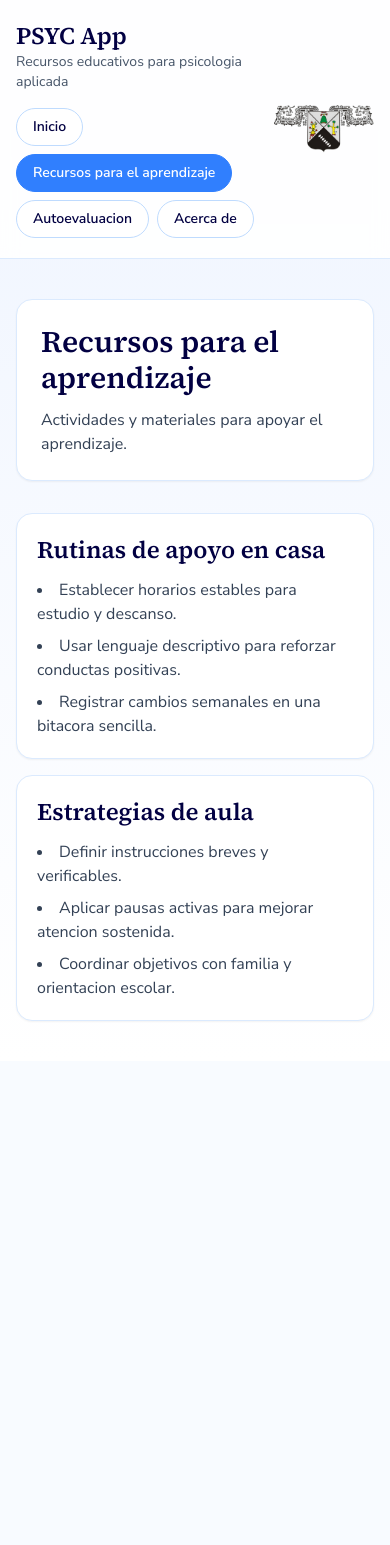
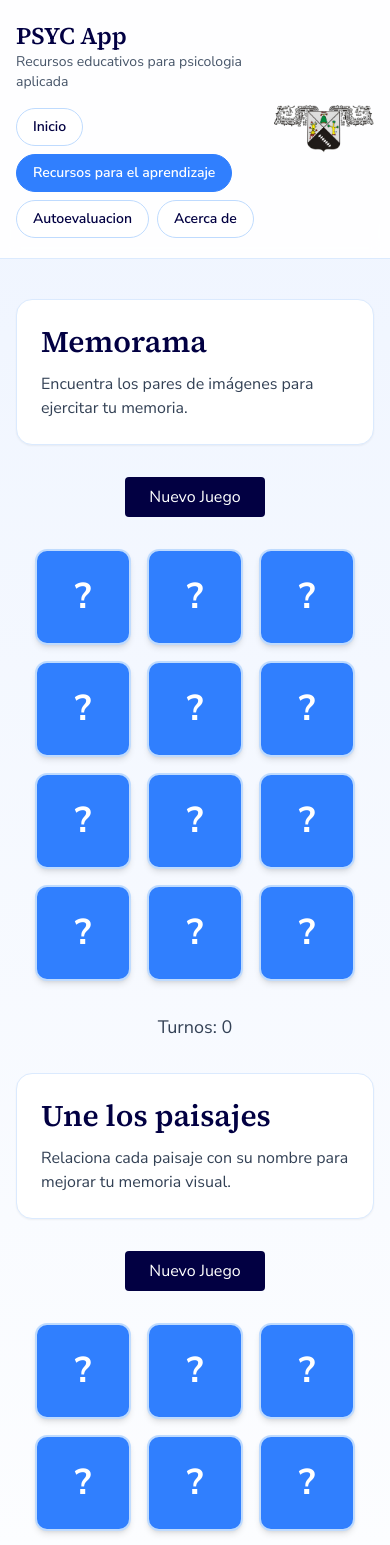
Before and after one commit to MigueDeep/psychology-app, a React (Vite) app: page /padres-maestros in a window 390 px wide. Shown: the top 1545 px of the page. Before the commit the page ends 1061 px from the top, so only its background shows below. Built offline with nearby package versions, Linux system fonts and the light colour scheme.

Commit message:
memom feature working

```diff
--- /dev/null
+++ b/src/components/MemoPlay.tsx
@@ -0,0 +1,129 @@
+import { useState, useEffect } from 'react';
+
+import img1 from '../assets/north/image-1.jpg';
+import img2 from '../assets/north/image-2.jpg';
+import img3 from '../assets/north/image-3.jpeg';
+import img4 from '../assets/north/image-4.jpeg';
+import img5 from '../assets/north/image-5.jpeg';
+import img6 from '../assets/north/image-6.jpeg';
+
+export interface CardItem {
+  id: number;
+  src: string;
+  matched: boolean;
+}
+
+const CARD_IMAGES = [
+  { src: img1, matched: false },
+  { src: img2, matched: false },
+  { src: img3, matched: false },
+  { src: img4, matched: false },
+  { src: img5, matched: false },
+  { src: img6, matched: false },
+];
+
+export function MemoPlay() {
+  const [cards, setCards] = useState<CardItem[]>([]);
+  const [turns, setTurns] = useState(0);
+  const [choiceOne, setChoiceOne] = useState<CardItem | null>(null);
+  const [choiceTwo, setChoiceTwo] = useState<CardItem | null>(null);
+  const [disabled, setDisabled] = useState(false);
+
+  const shuffleCards = () => {
+    const shuffledCards = [...CARD_IMAGES, ...CARD_IMAGES]
+      .sort(() => Math.random() - 0.5)
+      .map((card) => ({ ...card, id: Math.random() }));
+
+    setChoiceOne(null);
+    setChoiceTwo(null);
+    setCards(shuffledCards);
+    setTurns(0);
+  };
+
+  const handleChoice = (card: CardItem) => {
+    choiceOne ? setChoiceTwo(card) : setChoiceOne(card);
+  };
+
+  useEffect(() => {
+    if (choiceOne && choiceTwo) {
+      setDisabled(true);
+      if (choiceOne.src === choiceTwo.src) {
+        setCards((prevCards) => {
+          return prevCards.map((card) => {
+            if (card.src === choiceOne.src) {
+              return { ...card, matched: true };
+            }
+            return card;
+          });
+        });
+        resetTurn();
+      } else {
+        setTimeout(() => resetTurn(), 1000);
+      }
+    }
+  }, [choiceOne, choiceTwo]);
+
+  useEffect(() => {
+    shuffleCards();
+  }, []);
+
+  const resetTurn = () => {
+    setChoiceOne(null);
+    setChoiceTwo(null);
+    setTurns((prevTurns) => prevTurns + 1);
+    setDisabled(false);
+  };
+
+  return (
+    <div className="my-8 flex flex-col items-center">
+      <button
+        onClick={shuffleCards}
+        className="mb-8 rounded bg-primary px-6 py-2 text-white transition-colors hover:bg-blue-800"
+      >
+        Nuevo Juego
+      </button>
+
+      <div className="grid grid-cols-3 gap-4 md:grid-cols-4 md:gap-6">
+        {cards.map((card) => {
+          const isFlipped = card === choiceOne || card === choiceTwo || card.matched;
+
+          return (
+            <div key={card.id} className="relative h-24 w-24 sm:h-32 sm:w-32 perspective-1000">
+              <div
+                className={`relative h-full w-full transition-transform duration-500 [transform-style:preserve-3d] cursor-pointer`}
+                onClick={() => {
+                  if (!disabled && !card.matched && card !== choiceOne) {
+                    handleChoice(card);
+                  }
+                }}
+              >
+                {/* Back (Visible initially) */}
+                <div
+                  className={`absolute inset-0 flex items-center justify-center rounded-xl bg-secondary shadow-md border-2 border-blue-200 transition-opacity duration-300 ${
+                    isFlipped ? 'opacity-0 z-0' : 'opacity-100 z-10'
+                  }`}
+                >
+                  <span className="text-4xl font-bold text-white">?</span>
+                </div>
+
+                {/* Front (Image) */}
+                <div
+                  className={`absolute inset-0 transition-opacity duration-300 ${
+                    isFlipped ? 'opacity-100 z-10' : 'opacity-0 z-0'
+                  }`}
+                >
+                  <img
+                    src={card.src}
+                    alt="card front"
+                    className="h-full w-full rounded-xl object-cover shadow-md border-2 border-primary"
+                  />
+                </div>
+              </div>
+            </div>
+          );
+        })}
+      </div>
+      <p className="mt-8 text-lg font-medium text-slate-700">Turnos: {turns}</p>
+    </div>
+  );
+}
--- a/src/pages/ParentsTeachersPage.tsx
+++ b/src/pages/ParentsTeachersPage.tsx
@@ -1,25 +1,19 @@
 import { PageHeader } from '../components/ui/PageHeader'
-import { guidanceCards } from '../data/parentsTeachers'
+import { MemoPlay } from '../components/MemoPlay'
 
 export function ParentsTeachersPage() {
   return (
     <div>
       <PageHeader
-        title="Recursos para el aprendizaje"
-        description="Actividades y materiales para apoyar el aprendizaje."
+        title="Memorama"
+        description="Encuentra los pares de imágenes para ejercitar tu memoria."
       />
-      <section className="grid gap-4 md:grid-cols-2">
-        {guidanceCards.map((card) => (
-          <article key={card.title} className="rounded-2xl border border-blue-100 bg-white p-5 shadow-sm">
-            <h2 className="font-heading text-2xl text-primary">{card.title}</h2>
-            <ul className="mt-3 list-inside list-disc space-y-2 text-slate-700">
-              {card.bullets.map((bullet) => (
-                <li key={bullet}>{bullet}</li>
-              ))}
-            </ul>
-          </article>
-        ))}
-      </section>
+      <MemoPlay />
+      <PageHeader
+        title="Une los paisajes"
+        description="Relaciona cada paisaje con su nombre para mejorar tu memoria visual."
+      />
+      <MemoPlay />
     </div>
   )
 }
```
